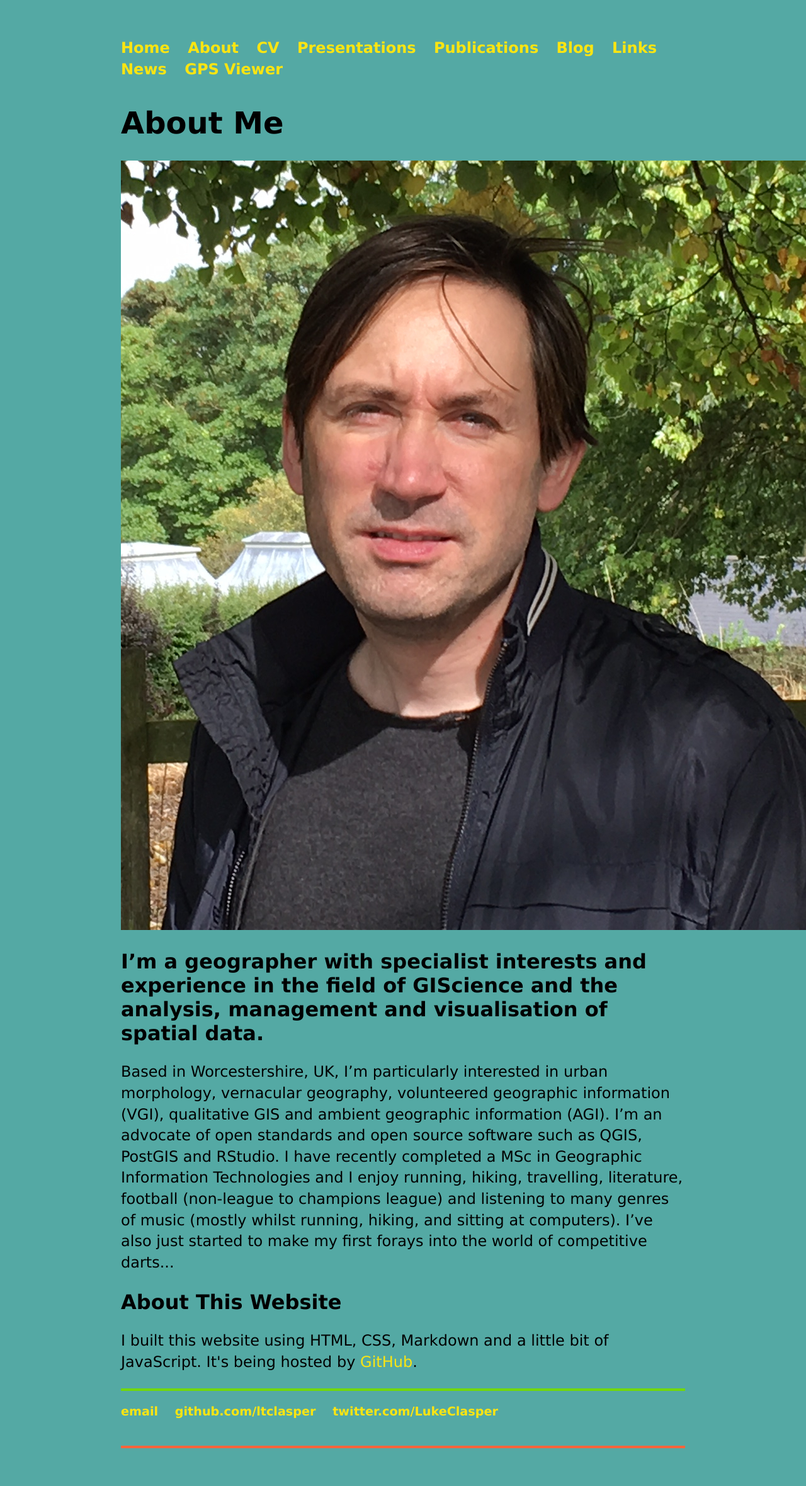
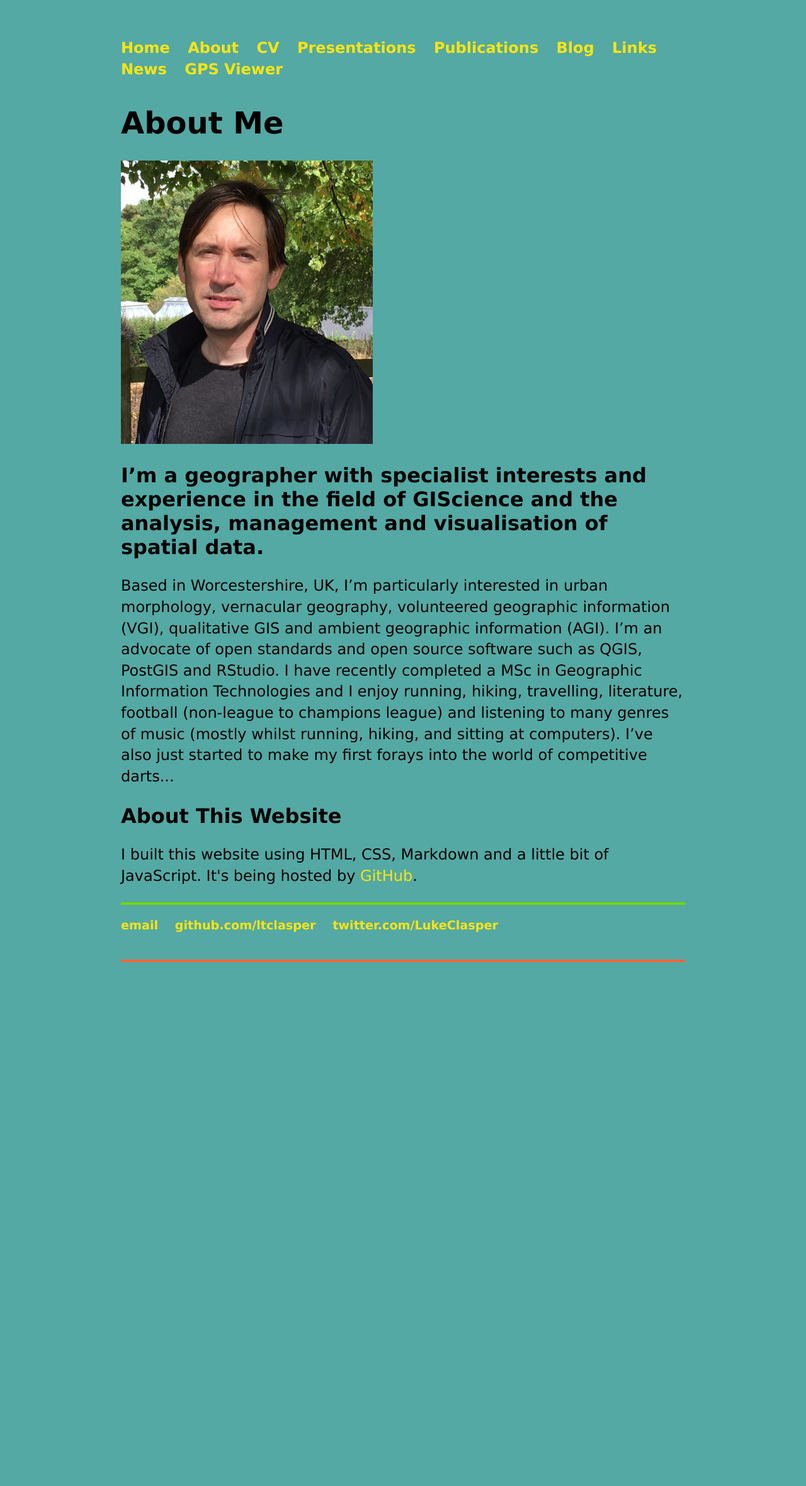
Before and after one commit to ltclasper/ltclasper.github.io, a Jekyll site: the page built from about/index.html, in a window 1280 px wide. Shown: the whole page at 63% size. Built offline with Jekyll 4.4.1, drawn with Linux system fonts in a browser that asks for light colours; after the commit the page ends 1588 px from its top, so only the background shows below that.

Commit message:
Update index.html

```diff
--- a/about/index.html
+++ b/about/index.html
@@ -4,7 +4,7 @@ title: About Me
 ---
 <h1>{{ page.title }}</h1>
 
- <img src="/ltclasper.JPG" alt="Luke Clasper">
+ <img src="/ltclasper.JPG" alt="Luke Clasper" width="400" height="450">
 
 <div class="blurb">
 
```
